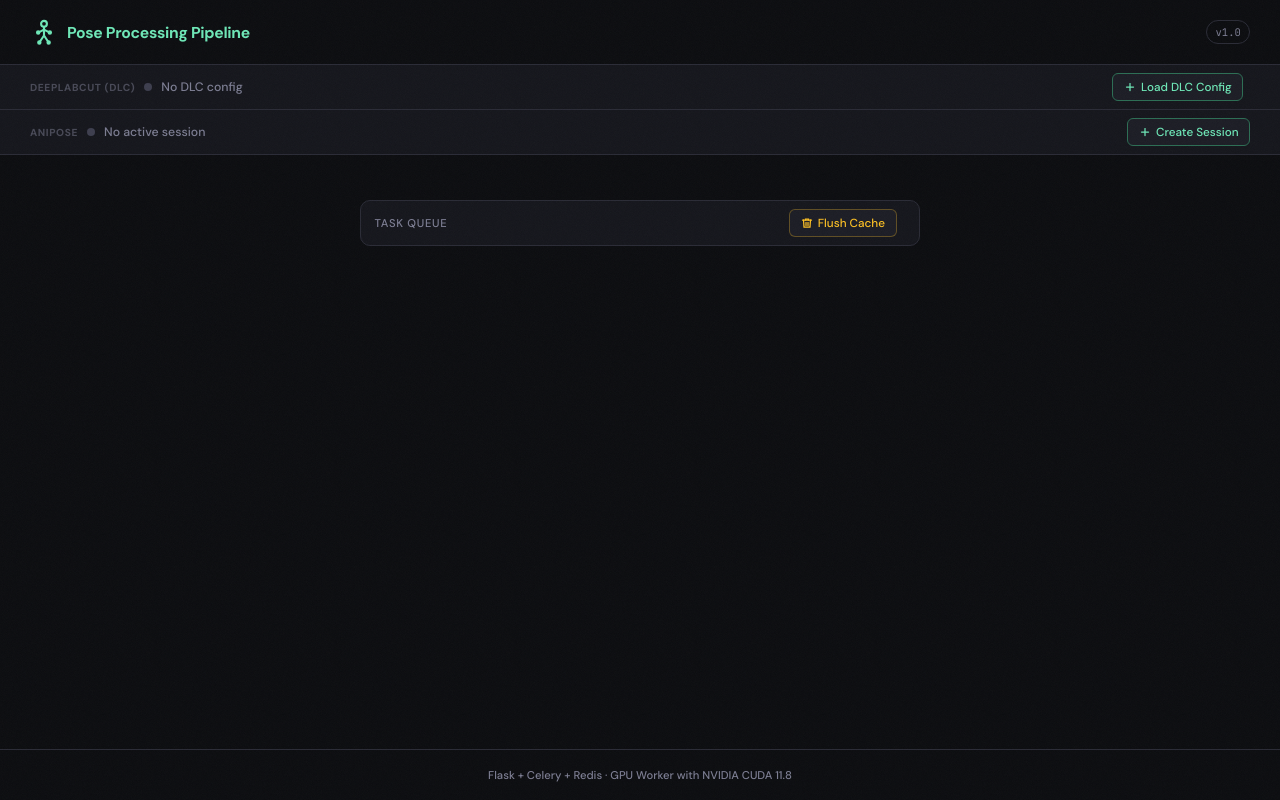
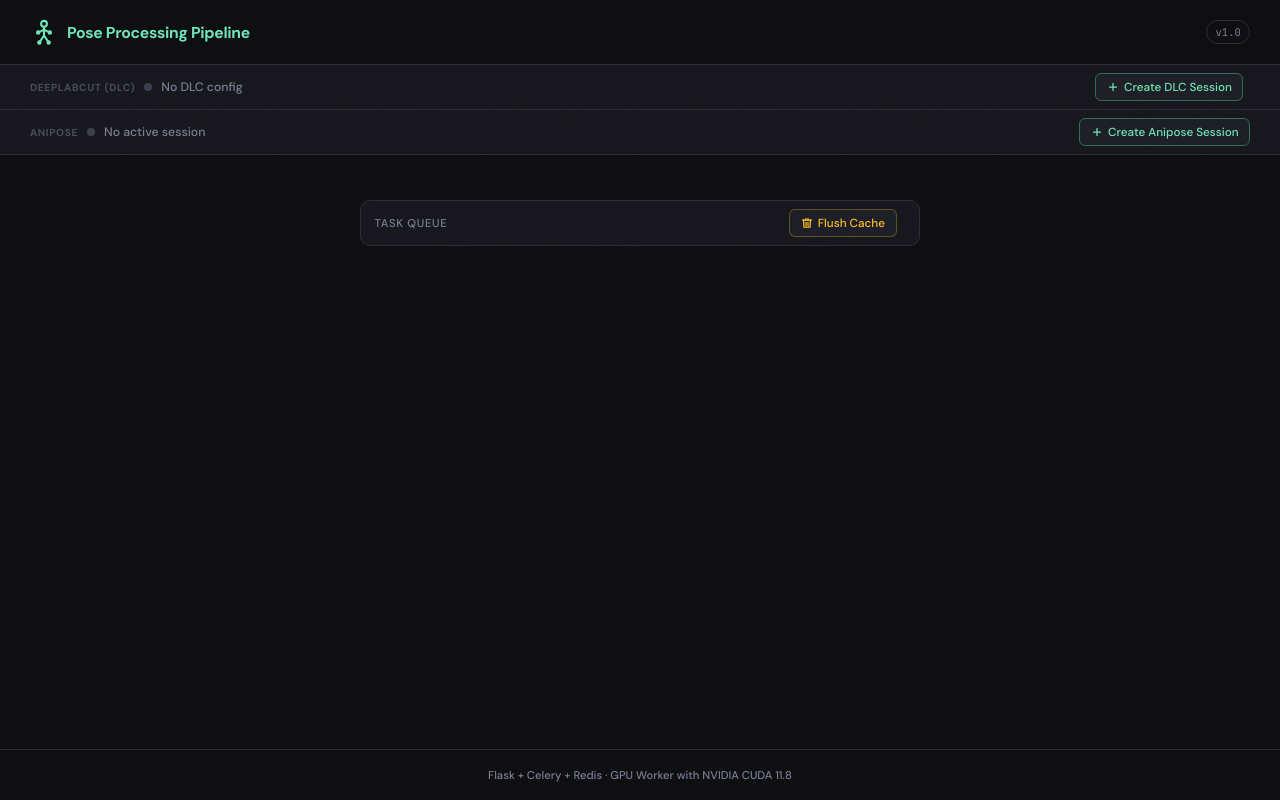
Before and after one commit to samsam2610/deeplabcut-webapp-docker, a Flask app: page / in a window 1280 px wide. Run offline with Flask 3, Linux system fonts and the light colour scheme; data that the repository does not hold is empty; parts of the project's set-up code (start-up, migrations or seed data) failed here and were passed over.

Commit message:
moving UI around

```diff
--- a/templates/index.html
+++ b/templates/index.html
@@ -40,19 +40,19 @@
       <span class="bar-label">DeepLabCut (DLC)</span>
       <span class="session-dot" id="dlc-dot" data-state="none"></span>
       <div class="session-text">
-        <span id="dlc-label">No D config</span>
+        <span id="dlc-label">No DLC config</span>
         <span class="session-meta" id="dlc-meta"></span>
       </div>
     </div>
     <div class="session-btns">
       <label class="btn-sm btn-create" id="btn-dlc-load" for="dlc-config-input" title="Upload a config.yaml to load DLC config">
         <svg width="12" height="12" viewBox="0 0 24 24" fill="none" stroke="currentColor" stroke-width="2.5" stroke-linecap="round"><line x1="12" y1="5" x2="12" y2="19"/><line x1="5" y1="12" x2="19" y2="12"/></svg>
-        Load DLC Config
+        Create DLC Session
       </label>
       <input type="file" id="dlc-config-input" accept=".yaml,.yml" />
       <button class="btn-sm btn-server-pick hidden" id="btn-dlc-from-server" title="Load config.yaml from server-side user data volume">
         <svg width="12" height="12" viewBox="0 0 24 24" fill="none" stroke="currentColor" stroke-width="2.5" stroke-linecap="round" stroke-linejoin="round"><ellipse cx="12" cy="5" rx="9" ry="3"/><path d="M21 12c0 1.66-4 3-9 3s-9-1.34-9-3"/><path d="M3 5v14c0 1.66 4 3 9 3s9-1.34 9-3V5"/></svg>
-        From server
+        From Server
       </button>
       <button class="btn-sm btn-danger hidden" id="btn-dlc-clear" title="Remove DLC config from session">
         <svg width="12" height="12" viewBox="0 0 24 24" fill="none" stroke="currentColor" stroke-width="2.5" stroke-linecap="round"><line x1="18" y1="6" x2="6" y2="18"/><line x1="6" y1="6" x2="18" y2="18"/></svg>
@@ -92,12 +92,12 @@
     <div class="session-btns">
       <label class="btn-sm btn-create" id="btn-create-session" for="session-config-input" title="Upload config.toml to initialise an Anipose session">
         <svg width="12" height="12" viewBox="0 0 24 24" fill="none" stroke="currentColor" stroke-width="2.5" stroke-linecap="round"><line x1="12" y1="5" x2="12" y2="19"/><line x1="5" y1="12" x2="19" y2="12"/></svg>
-        Create Session
+        Create Anipose Session
       </label>
       <input type="file" id="session-config-input" accept=".toml" />
       <button class="btn-sm btn-server-pick hidden" id="btn-session-from-server" title="Load config.toml from server-side user data volume">
         <svg width="12" height="12" viewBox="0 0 24 24" fill="none" stroke="currentColor" stroke-width="2.5" stroke-linecap="round" stroke-linejoin="round"><ellipse cx="12" cy="5" rx="9" ry="3"/><path d="M21 12c0 1.66-4 3-9 3s-9-1.34-9-3"/><path d="M3 5v14c0 1.66 4 3 9 3s9-1.34 9-3V5"/></svg>
-        From server
+        From Server
       </button>
       <button class="btn-sm btn-danger hidden" id="btn-clear-session" title="Terminate session and remove stored config">
         <svg width="12" height="12" viewBox="0 0 24 24" fill="none" stroke="currentColor" stroke-width="2.5" stroke-linecap="round"><line x1="18" y1="6" x2="6" y2="18"/><line x1="6" y1="6" x2="18" y2="18"/></svg>
```
